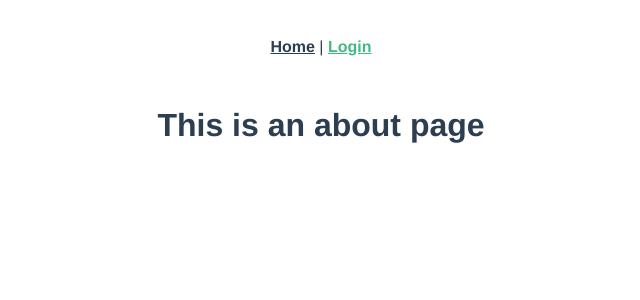
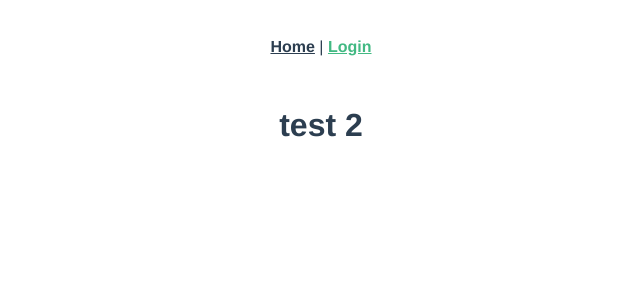
Before and after one commit to erikturkovic/dwa-projekt-frontend, a Vue app: page /login in a window 1280 px wide. Shown: the top 300 px of the page, without its empty margins (319-959 px from the left). Built offline with nearby package versions, Linux system fonts and the light colour scheme.

Commit message:
test 2
Problemi z repozitorijem

```diff
--- a/src/views/Login.vue
+++ b/src/views/Login.vue
@@ -1,5 +1,5 @@
 <template>
   <div class="about">
-    <h1>This is an about page</h1>
+    <h1>test 2</h1>
   </div>
 </template>
```
Also changed, not shown: 1 other file (tests, documents, lock files or other folders).
